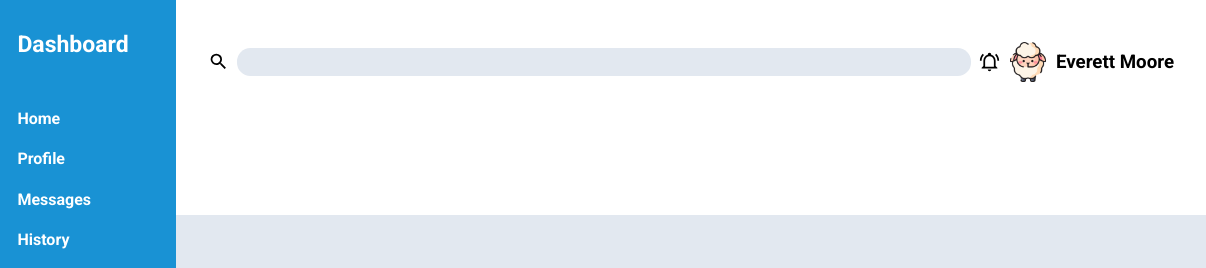
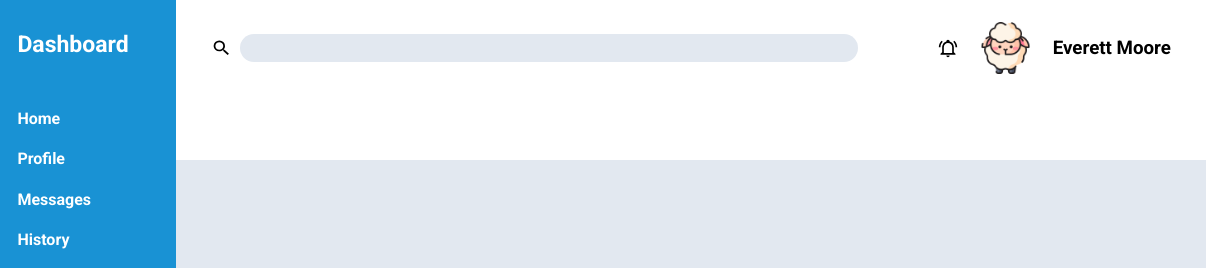
Before and after one commit to everett-moore/admin-dashboard, a plain HTML site: page index.html in a window 1280 px wide. Shown: the top 268 px of the page, 74-1280 px from the left. Drawn offline with Linux system fonts and the light colour scheme.

Commit message:
Create layout for first header section

```diff
--- a/index.html
+++ b/index.html
@@ -58,11 +58,15 @@
       </div>
       <div class="header">
         <div class="header-section">
-          <img class="icon" src="/assets/magnify.svg" alt="" />
-          <input class="search" type="search" />
-          <img class="icon" src="/assets/bell-ring-outline.svg" alt="" />
-          <img class="pfp-small" src="assets/sheep.png" alt="" />
-          <h3>Everett Moore</h3>
+          <div class="search-bar">
+            <img class="icon" src="/assets/magnify.svg" alt="" />
+            <input class="search" type="search" />
+          </div>
+          <div class="profile">
+            <img class="icon" src="/assets/bell-ring-outline.svg" alt="" />
+            <img class="pfp-small" src="assets/sheep.png" alt="" />
+            <h3>Everett Moore</h3>
+          </div>
         </div>
         <div class="header-section"></div>
       </div>
--- a/styles.css
+++ b/styles.css
@@ -75,16 +75,34 @@ body {
 .header {
   display: grid;
   grid-template-rows: 1fr 1fr;
-  padding: 1em;
+  padding: 1em 2em;
 }
 
 .header-section {
   display: grid;
-  grid-template-columns: auto 1fr;
   grid-auto-flow: column;
   align-items: center;
+  justify-content: space-between;
+  gap: 5em;
+  padding: 0 0.2em;
+}
+
+.search-bar,
+.profile {
+  display: grid;
+  align-items: center;
+  justify-content: space-around;
+}
+
+.search-bar {
+  grid-template-columns: auto minmax(250px, 900px);
   gap: 0.5em;
-  padding: 1em;
+}
+
+.profile {
+  text-align: center;
+  gap: 1.3em;
+  grid-auto-flow: column;
 }
 
 .search,
@@ -92,12 +110,12 @@ body {
   border: none;
   outline: none;
   background-color: #e2e8f0;
-  border-radius: 1em;
+  border-radius: 1.2em;
   padding: 0.5em 1em;
 }
 
 .pfp-small {
-  width: 2.5em;
+  width: 3.3rem;
 }
 
 .main {
```
